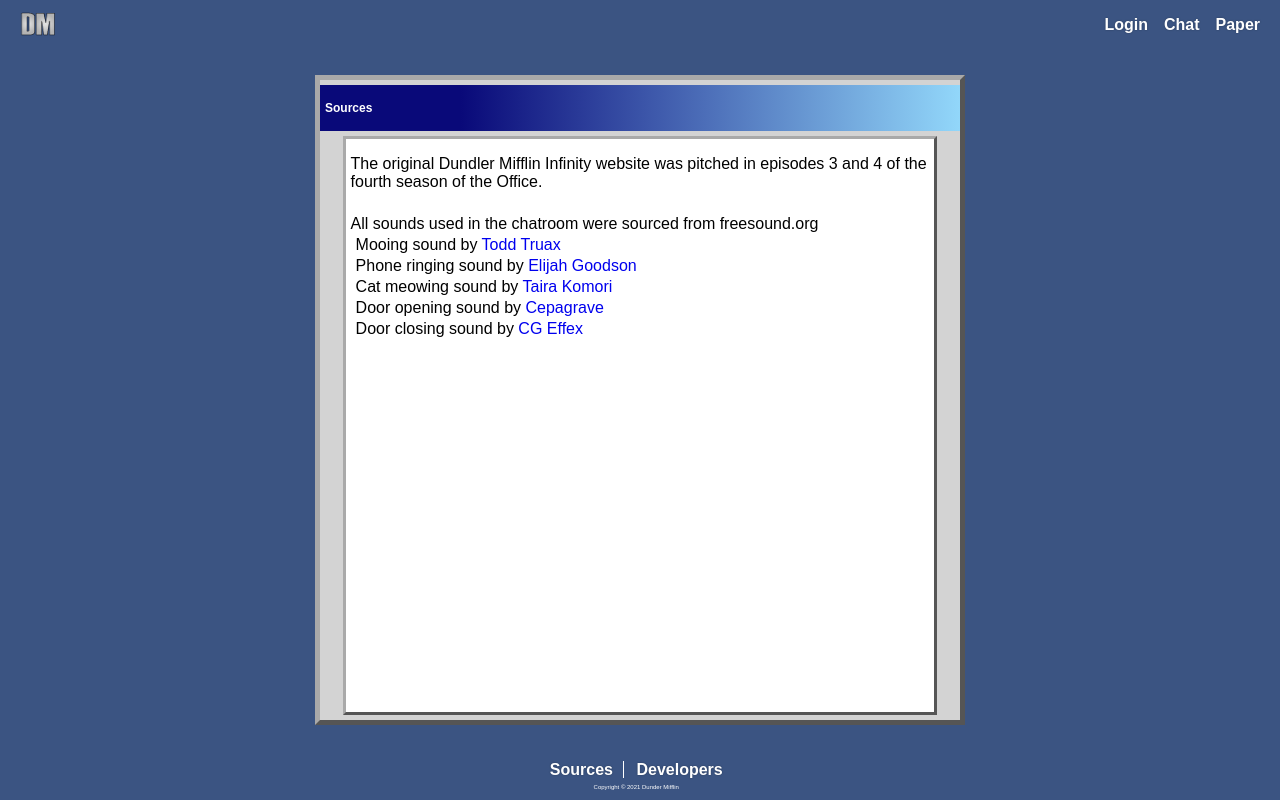
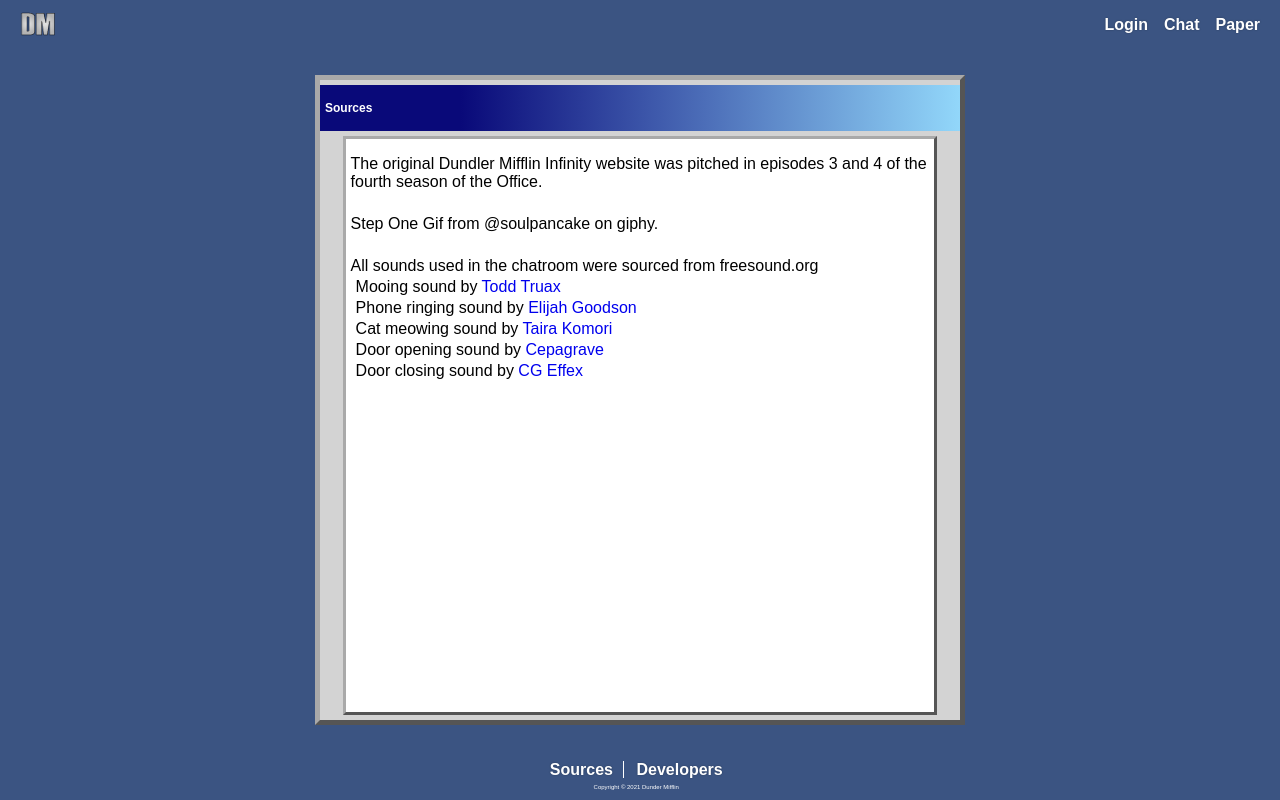
Before and after one commit to caitlincraw/dunder-mifflin, a React (Create React App) app: page /sources in a window 1280 px wide. Built offline with nearby package versions, Linux system fonts and the light colour scheme; no server answers.

Commit message:
Fix submit button and add gif source

```diff
--- a/src/components/Login/LoginPage.css
+++ b/src/components/Login/LoginPage.css
@@ -74,7 +74,8 @@
 form button {
     border: 3px inset darkgray;
     margin: 5px;
-    width: 10vw;
+    width: auto;
+    padding: 2px 20px;
     align-self: center;
 }
 
--- a/src/components/Sources.jsx
+++ b/src/components/Sources.jsx
@@ -10,6 +10,8 @@
                 <div className="sources-board">
                     <ul>
                         <li>The original Dundler Mifflin Infinity website was pitched in episodes 3 and 4 of the fourth season of the Office.</li>
+                        <br />
+                        <li>Step One Gif from @soulpancake on giphy.</li>
                         <br />
                         <li>All sounds used in the chatroom were sourced from freesound.org
                             <ul>
```
